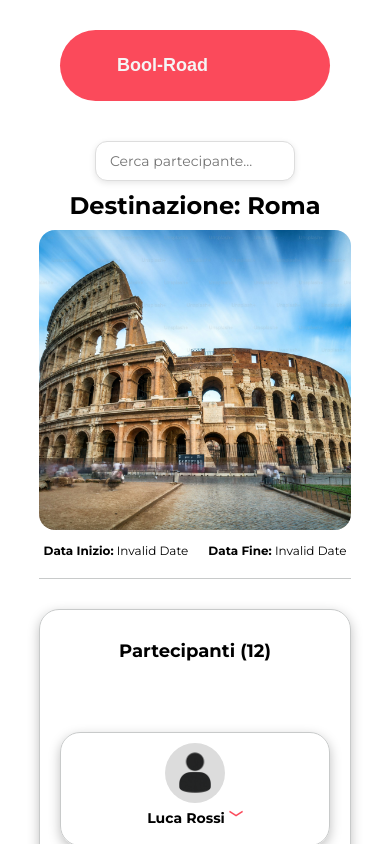
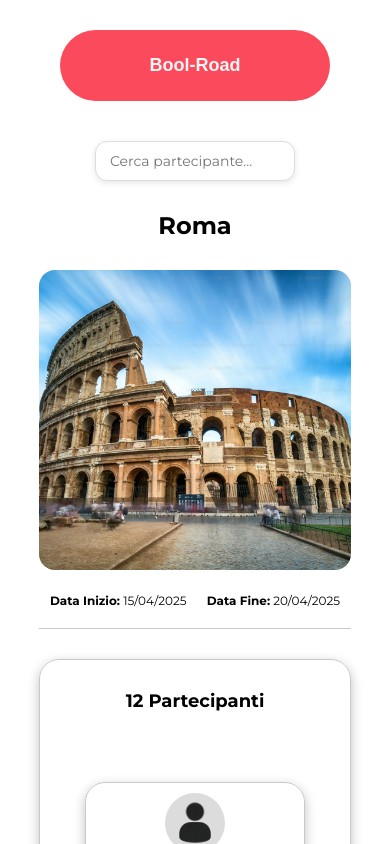
Before and after one commit to Giuseppe11S/bool-road, a React (Vite) app: page /1 in a window 390 px wide. Shown: the top 844 px of the page. Built offline with nearby package versions, Linux system fonts and the light colour scheme.

Commit message:
gestito responsive e sistemato il layout css di singoloviaggio

```diff
--- a/src/index.css
+++ b/src/index.css
@@ -82,7 +82,7 @@ h2 {
  *************************************************/
 .searchbar {
   margin: 10px;
-  align-self: center;
+  align-self: self-end;
 }
 
 input {
@@ -116,6 +116,10 @@ h1 {
   text-align: center;
 }
 
+.viaggio-header h1 {
+  margin: 20px;
+}
+
 .viaggio-img {
   width: 100%;
   height: 300px;
@@ -130,7 +134,7 @@ h1 {
   justify-content: center;
   border-bottom: 1px solid #c8caca;
   padding-bottom: 20px;
-  margin-top: 10px;
+  margin-top: 20px;
 }
 
 /*************************************************
@@ -154,9 +158,9 @@ h1 {
   display: flex;
   justify-content: center;
   align-items: center;
-  gap: 85px;
+  gap: 30px;
   flex-wrap: wrap;
-  margin: 70px 0;
+  margin: 70px 25px;
 }
 
 .partecipante-header {
@@ -176,6 +180,9 @@ h1 {
   border-radius: 20px;
   padding: 10px 0;
   cursor: pointer;
+  flex: 1 1 calc(33.333% - 30px);
+  /* larghezza per 3 card considerando gap */
+  max-width: calc(33.333% - 30px);
 }
 
 .img-partecipante {
@@ -215,3 +222,33 @@ hr {
   transition: ease-in-out 0.2s;
   background-color: #dcdcdc;
 }
+
+
+
+@media (max-width: 1024px) {
+  .partecipante-card {
+    flex: 1 1 calc(50% - 20px);
+    max-width: calc(50% - 20px);
+  }
+
+  .cnt-nav {
+    display: flex;
+    justify-content: center;
+  }
+
+  .searchbar {
+    margin: 10px;
+    align-self: center;
+  }
+}
+
+/* Telefono: 1 card per riga */
+@media (max-width: 767px) {
+  .partecipante-card {
+    flex: 1 1 100%;
+    max-width: 100%;
+  }
+
+
+
+}
--- a/src/pages/SingoloViaggio.jsx
+++ b/src/pages/SingoloViaggio.jsx
@@ -39,7 +39,7 @@ const SingoloViaggio = () => {
       <div className="singolo-viaggio-container">
         {/* --- HEADER VIAGGIO --- */}
         <div className="viaggio-header">
-          <h1>Destinazione: {viaggio.destinazione}</h1>
+          <h1>{viaggio.destinazione}</h1>
           <img
             src={viaggio.image}
             alt={viaggio.destinazione}
@@ -48,18 +48,18 @@ const SingoloViaggio = () => {
           <div className="viaggio-date">
             <p>
               <strong>Data Inizio:</strong>{" "}
-              {new Date(viaggio.dataInizio).toLocaleDateString("it-IT")}
+              {viaggio.dataInizio}
             </p>
             <p>
               <strong>Data Fine:</strong>{" "}
-              {new Date(viaggio.dataFine).toLocaleDateString("it-IT")}
+              {viaggio.dataFine}
             </p>
           </div>
         </div>
 
         {/* --- SEZIONE PARTECIPANTI --- */}
         <div className="partecipanti-section">
-          <h2>Partecipanti ({partecipantiFiltrati.length})</h2>
+          <h2>{partecipantiFiltrati.length} Partecipanti</h2>
 
           <div className="partecipanti-list">
             {partecipantiFiltrati.map((partecipante) => (
```
